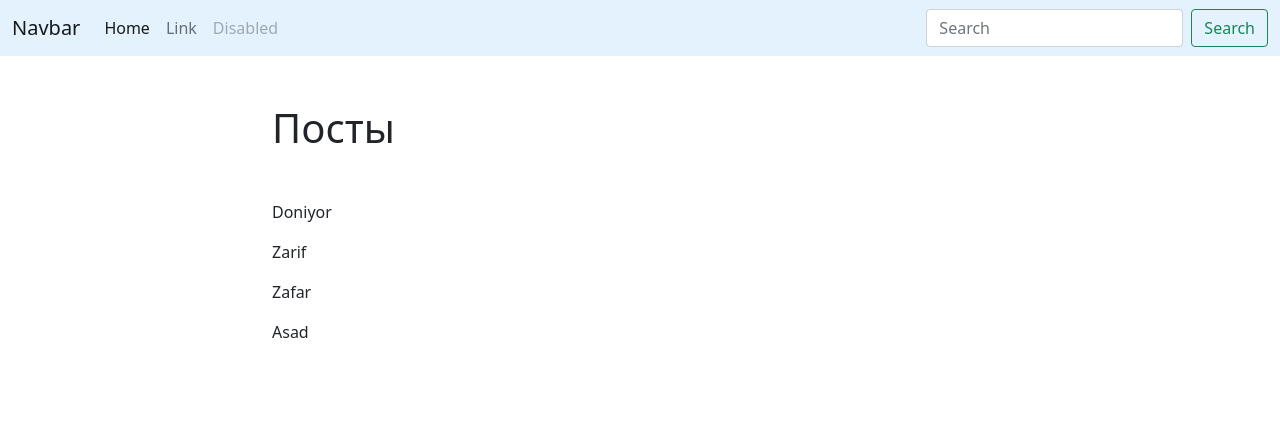
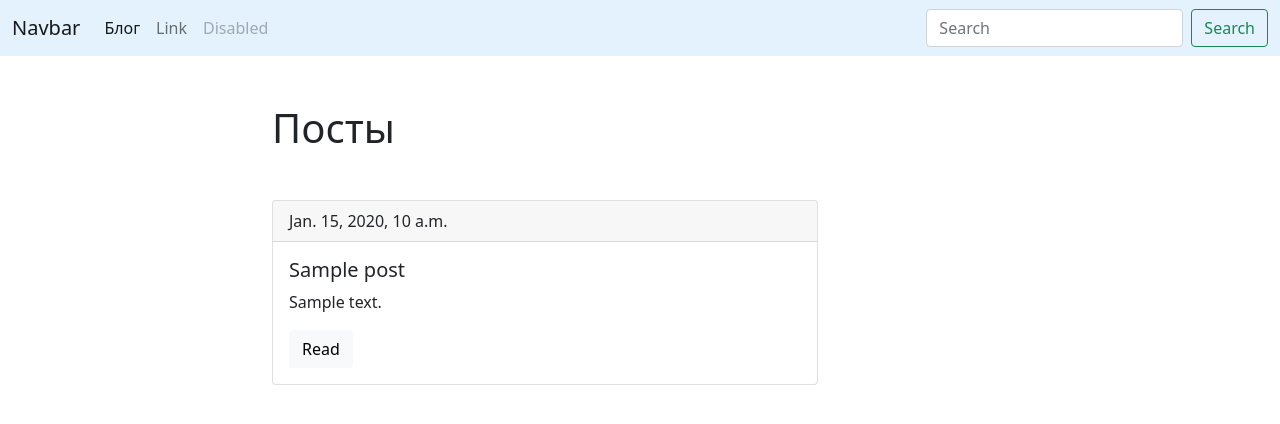
Before and after one commit to sayfullaev1999/blogengine, a Django app: page /blog/ in a window 1280 px wide. Shown: the top 424 px of the page. Run offline with Django 3.2, Linux system fonts and the light colour scheme; tables that the repository leaves empty hold one stand-in row (values such as "Sample post").

Commit message:
Создание моделя Post Отображение конкретного поста

```diff
--- a/blog/models.py
+++ b/blog/models.py
@@ -1 +1,35 @@
 from django.db import models
+from django.shortcuts import reverse
+
+
+class Post(models.Model):
+    """ Модель для постов """
+    title = models.CharField(
+        max_length=150,
+        db_index=True,
+        verbose_name='Заголовок'
+    )
+    slug = models.SlugField(
+        max_length=150,
+        unique=True,
+        verbose_name='URL'
+    )
+    body = models.TextField(
+        blank=True,
+        db_index=True,
+        verbose_name='Тело'
+    )
+    date_pub = models.DateTimeField(
+        auto_now_add=True,
+        verbose_name='Дата публикации'
+    )
+
+    def get_absolute_url(self):
+        return reverse('post_detail_url', kwargs={'slug': self.slug})
+
+    def __str__(self):
+        return self.title
+
+    class Meta:
+        verbose_name = 'Пост'
+        verbose_name_plural = 'Посты'
--- a/blog/templates/blog/index.html
+++ b/blog/templates/blog/index.html
@@ -6,9 +6,16 @@
 
 {% block content %}
     <h1 class="mb-5">Посты</h1>
-    {% for name in names %}
-        <p>
-            {{ name }}
-        </p>
+    {% for post in posts %}
+        <div class="card mb-4">
+            <div class="card-header">
+                {{ post.date_pub }}
+            </div>
+            <div class="card-body">
+                <h5 class="card-title">{{ post.title }}</h5>
+                <p class="card-text">{{ post.body|truncatewords:15 }}</p>
+                <a href="{{ post.get_absolute_url }}" class="btn btn-light">Read</a>
+            </div>
+        </div>
     {% endfor %}
 {% endblock %}
--- a/blog/urls.py
+++ b/blog/urls.py
@@ -2,5 +2,6 @@ from django.urls import path
 from . import views
 
 urlpatterns = [
-    path('', views.posts_list)  # Список постов
+    path('', views.posts_list, name='posts_list_url'),  # Список постов
+    path('post/<str:slug>/', views.post_detail, name='post_detail_url')  # Пост
 ]
--- a/blog/views.py
+++ b/blog/views.py
@@ -1,7 +1,12 @@
-from django.http import HttpResponse
 from django.shortcuts import render
+from .models import Post
 
 
 def posts_list(request):
-    names = ['Doniyor', 'Zarif', 'Zafar', 'Asad']
-    return render(request, 'blog/index.html', context={'names': names})
+    posts = Post.objects.all()
+    return render(request, 'blog/index.html', context={'posts': posts})
+
+
+def post_detail(request, slug):
+    post = Post.objects.get(slug__iexact=slug)
+    return render(request, 'blog/post_detail.html', context={'post': post})
--- a/templates/base.html
+++ b/templates/base.html
@@ -24,7 +24,7 @@
         <div class="collapse navbar-collapse" id="navbarSupportedContent">
             <ul class="navbar-nav me-auto mb-2 mb-lg-0">
                 <li class="nav-item">
-                    <a class="nav-link active" aria-current="page" href="#">Home</a>
+                    <a class="nav-link active" aria-current="page" href="{% url 'posts_list_url' %}">Блог</a>
                 </li>
                 <li class="nav-item">
                     <a class="nav-link" href="#">Link</a>
```
Also changed, not shown: blog/templates/blog/post_detail.html (added, +15 -0 lines).
